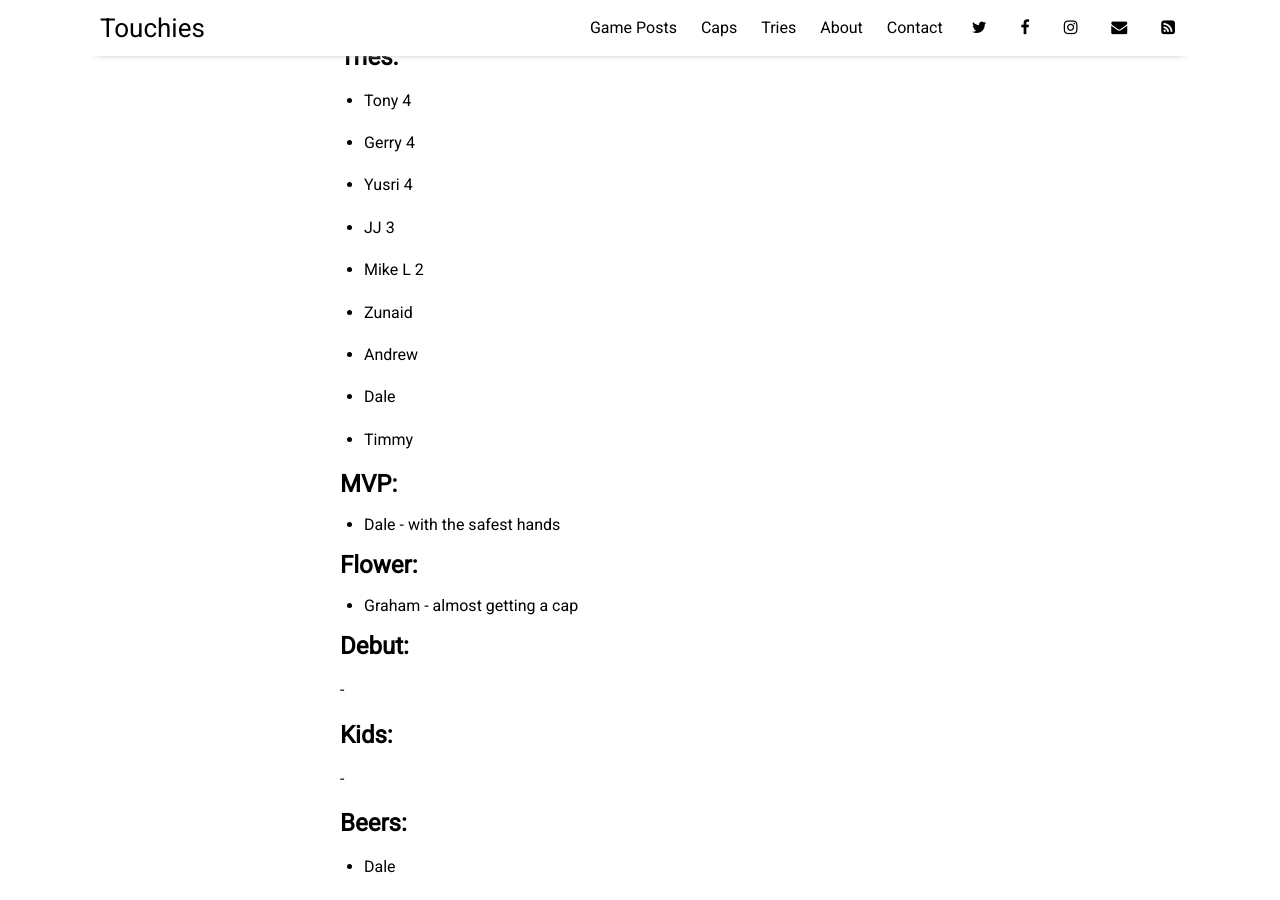
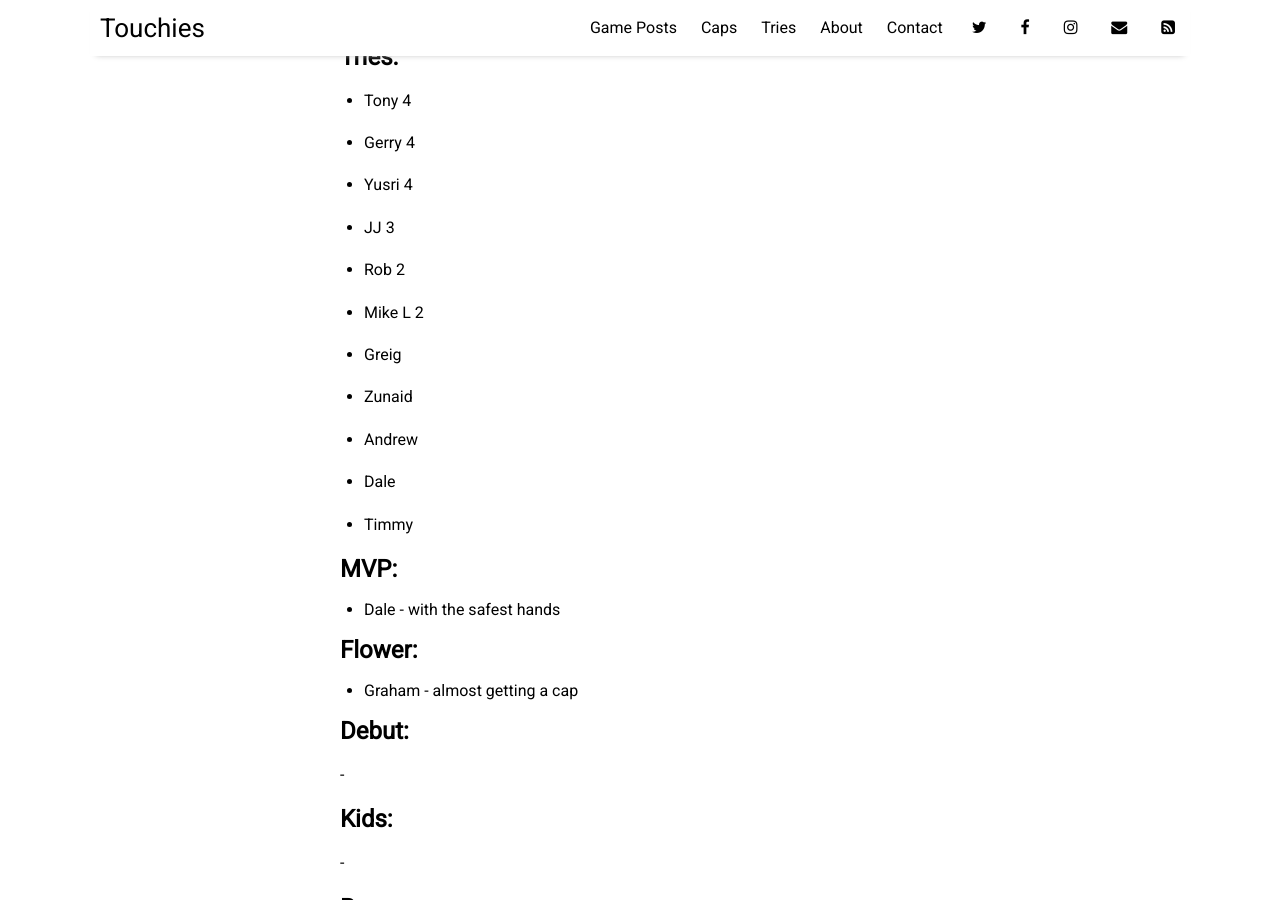
Before and after one commit to sundayrugby/sundayrugby.github.io, a Jekyll site: the page built from _posts/2022-06-12-I.md, in a window 1280 px wide and 900 px high, scrolled down 1120 px. Built offline with Jekyll 4.4.1, drawn with Linux system fonts in a browser that asks for light colours; nearby versions of some CDN libraries.

Commit message:
Update 2022-06-12-I.md

```diff
--- a/_posts/2022-06-12-I.md
+++ b/_posts/2022-06-12-I.md
@@ -44,7 +44,11 @@ image: 2022_06_12.jpg
 
 * JJ 3
 
+* Rob 2
+
 * Mike L 2
+
+* Greig
 
 * Zunaid
 
```
